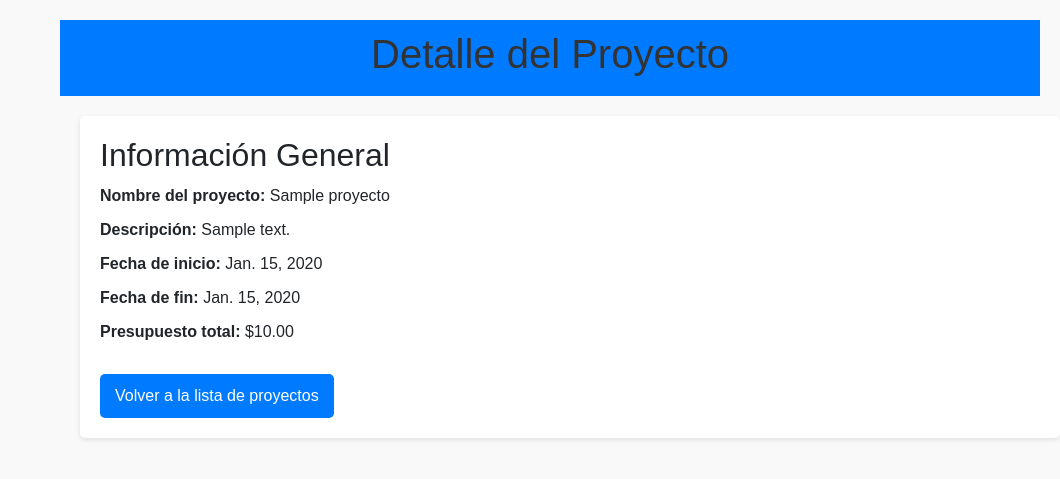
After one commit to corsinf/BWMS, a Django app: page /gestion_bodegas/presupuesto/proyectos/1/ in a window 1280 px wide. The commit adds this page. Shown: the top 479 px of the page, without its empty margins (220-1280 px from the left). Run offline with Django 5.2, Linux system fonts and the light colour scheme; tables that the repository leaves empty hold one stand-in row (values such as "Sample post"); some libraries are stand-ins or nearby versions.

Commit message:
Agregada la pestaña de Detalles

```diff
--- a/gestion_bodegas/templates/gestion_bodegas/base.html
+++ b/gestion_bodegas/templates/gestion_bodegas/base.html
@@ -43,11 +43,11 @@
 <body>
     {% if user.is_authenticated %}
         <div class="sidebar">
+            <a href="{% url 'index' %}">Inicio</a>
             <a href="{% url 'lista_bodegas' %}">Gestión de Bodegas</a>
             <a href="{% url 'lista_articulos' %}">Gestión de Artículos</a>
             <a href="{% url 'lista_inventario' %}">Inventario</a>
             <a href="{% url 'lista_zonas' %}">Ubicaciones</a>
-            <a href="{% url 'index' %}">Inicio</a>
             <a href="{% url 'clientes' %}">Clientes</a>
             <a href="{% url 'listar_proyectos' %}">Presupuestos</a>
             <a href="{% url 'register_user' %}">Registrar Usuario</a>
--- /dev/null
+++ b/gestion_bodegas/templates/gestion_bodegas/presupuesto/detalle_proyecto.html
@@ -0,0 +1,66 @@
+{% extends 'gestion_bodegas/base.html' %}
+
+{% block content %}
+<!DOCTYPE html>
+<html lang="en">
+<head>
+    <meta charset="UTF-8">
+    <meta name="viewport" content="width=device-width, initial-scale=1.0">
+    <title>Detalle del Proyecto</title>
+    <style>
+        body {
+            font-family: Arial, sans-serif;
+            background-color: #f9f9f9;
+            margin: 0;
+            padding: 0;
+        }
+        header {
+            background-color: #007bff;
+            color: white;
+            padding: 10px;
+            text-align: center;
+        }
+        .container {
+            margin: 20px;
+            padding: 20px;
+            background-color: #ffffff;
+            border-radius: 5px;
+            box-shadow: 0 2px 5px rgba(0, 0, 0, 0.1);
+        }
+        h1 {
+            color: #333;
+        }
+        p {
+            margin: 10px 0;
+        }
+        .button {
+            display: inline-block;
+            padding: 10px 15px;
+            background-color: #007bff;
+            color: white;
+            text-decoration: none;
+            border-radius: 5px;
+            margin-top: 20px;
+        }
+        .button:hover {
+            background-color: #0056b3;
+        }
+    </style>
+</head>
+<body>
+    <header>
+        <h1>Detalle del Proyecto</h1>
+    </header>
+    <div class="container">
+        <h2>Información General</h2>
+        <p><strong>Nombre del proyecto:</strong> {{ proyecto.nombre }}</p>
+        <p><strong>Descripción:</strong> {{ proyecto.descripcion }}</p>
+        <p><strong>Fecha de inicio:</strong> {{ proyecto.fecha_inicio }}</p>
+        <p><strong>Fecha de fin:</strong> {{ proyecto.fecha_fin }}</p>
+        <p><strong>Presupuesto total:</strong> ${{ proyecto.presupuesto_total }}</p>
+
+        <a href="{% url 'listar_proyectos' %}" class="button">Volver a la lista de proyectos</a>
+    </div>
+</body>
+</html>
+{% endblock %}
--- a/gestion_bodegas/views/presupuesto/proyectos_views.py
+++ b/gestion_bodegas/views/presupuesto/proyectos_views.py
@@ -13,6 +13,12 @@ class DetalleProyecto(DetailView):
     template_name = 'gestion_bodegas/presupuesto/detalle_proyecto.html'
     context_object_name = 'proyecto'
 
+    def get_context_data(self, **kwargs):
+        context = super().get_context_data(**kwargs)
+        # Asegúrate de que las partidas están disponibles
+        context['partidas'] = self.object.partidas.all()
+        return context
+
 class CrearProyecto(CreateView):
     model = Proyecto
     template_name = 'gestion_bodegas/presupuesto/crear_proyecto.html'
```
Also changed, not shown: gestion_bodegas/models/presupuesto/proyectos.py (line endings or trailing spaces).
